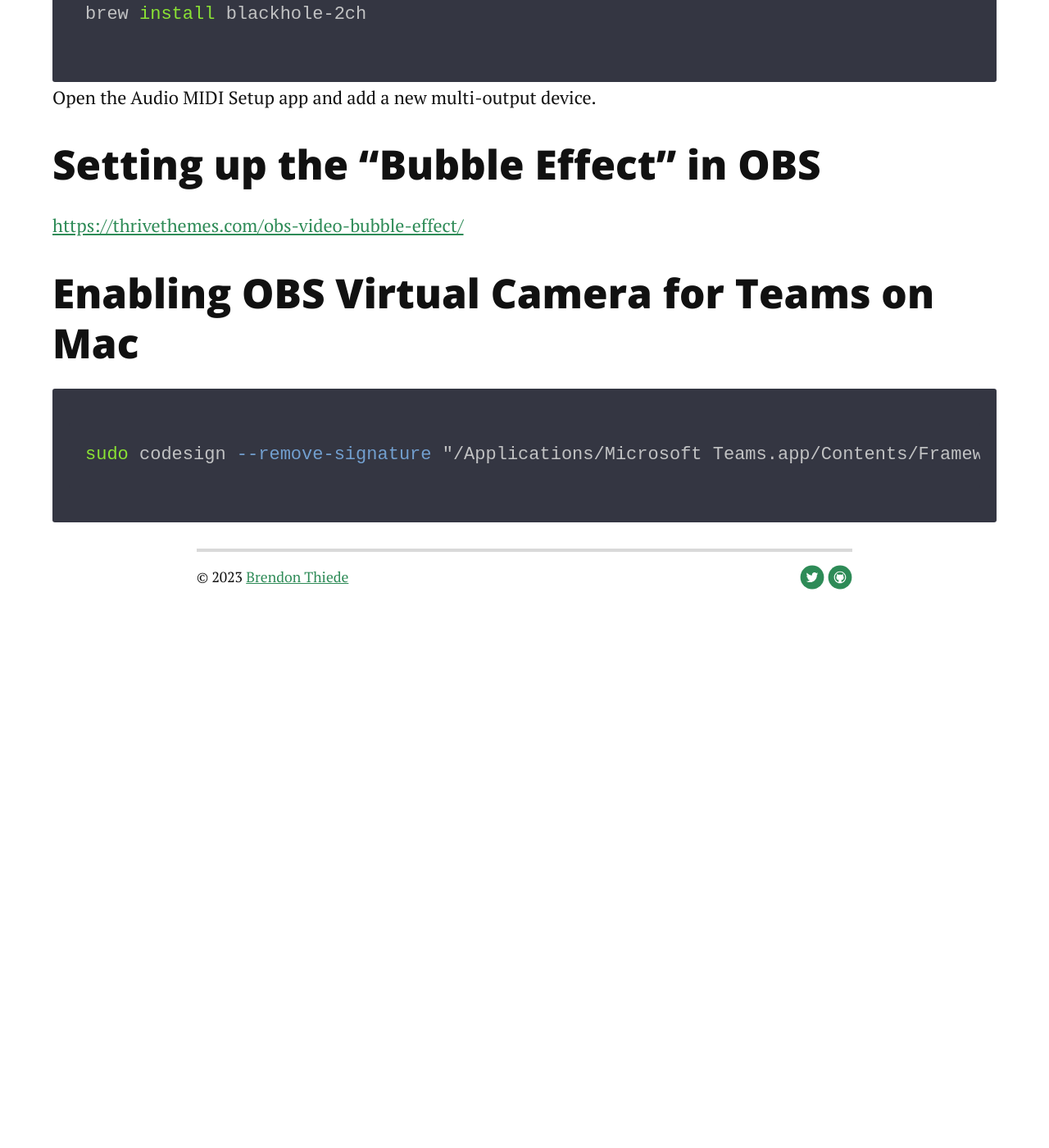
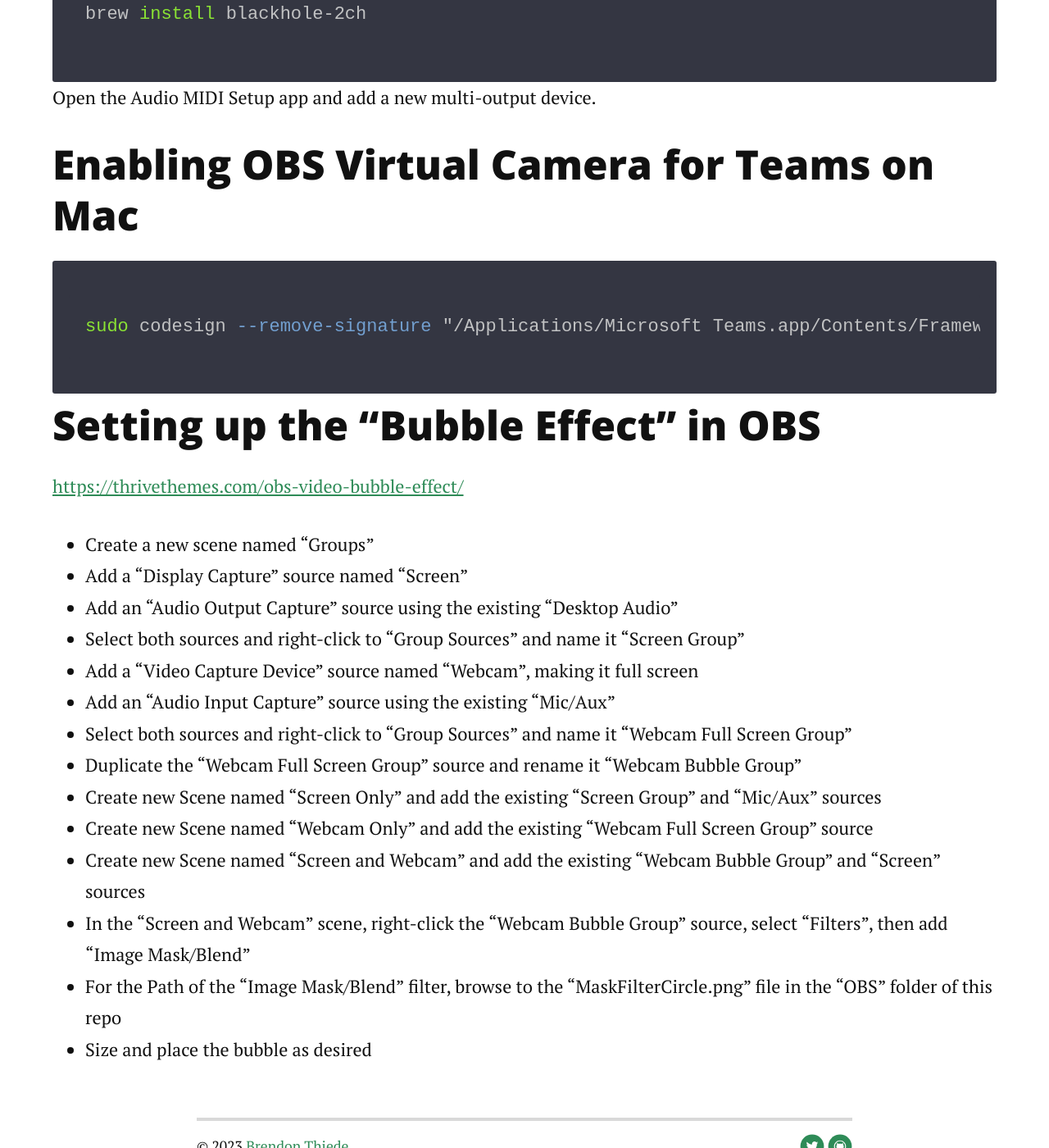
Before and after one commit to brendonthiede/brendonthiede.github.io, a Jekyll site: the page built from OBS/2021-03-16-obs.md, in a window 1280 px wide and 1400 px high, scrolled down 721 px. Shown: the whole window at 82% size. Built offline with Jekyll 4.4.1, drawn with Linux system fonts in a browser that asks for light colours; nearby versions of some CDN libraries; our own code applies the rules of GitHub Pages for plain Markdown files; before the commit the page ends 1482 px from its top, so only the background shows below that.

Commit message:
Updating OBS notes

````diff
--- a/OBS/2021-03-16-obs.md
+++ b/OBS/2021-03-16-obs.md
@@ -12,12 +12,27 @@
 
 Open the Audio MIDI Setup app and add a new multi-output device.
 
-## Setting up the "Bubble Effect" in OBS
-
-[https://thrivethemes.com/obs-video-bubble-effect/](https://thrivethemes.com/obs-video-bubble-effect/)
-
 ## Enabling OBS Virtual Camera for Teams on Mac
 
 ```bash
 sudo codesign --remove-signature "/Applications/Microsoft Teams.app/Contents/Frameworks/Microsoft Teams Helper (Renderer).app"
 ```
+
+## Setting up the "Bubble Effect" in OBS
+
+[https://thrivethemes.com/obs-video-bubble-effect/](https://thrivethemes.com/obs-video-bubble-effect/)
+
+* Create a new scene named "Groups"
+* Add a "Display Capture" source named "Screen"
+* Add an "Audio Output Capture" source using the existing "Desktop Audio"
+* Select both sources and right-click to "Group Sources" and name it "Screen Group"
+* Add a "Video Capture Device" source named "Webcam", making it full screen
+* Add an "Audio Input Capture" source using the existing "Mic/Aux"
+* Select both sources and right-click to "Group Sources" and name it "Webcam Full Screen Group"
+* Duplicate the "Webcam Full Screen Group" source and rename it "Webcam Bubble Group"
+* Create new Scene named "Screen Only" and add the existing "Screen Group" and "Mic/Aux" sources
+* Create new Scene named "Webcam Only" and add the existing "Webcam Full Screen Group" source
+* Create new Scene named "Screen and Webcam" and add the existing "Webcam Bubble Group" and "Screen" sources
+* In the "Screen and Webcam" scene, right-click the "Webcam Bubble Group" source, select "Filters", then add "Image Mask/Blend"
+* For the Path of the "Image Mask/Blend" filter, browse to the "MaskFilterCircle.png" file in the "OBS" folder of this repo
+* Size and place the bubble as desired
````
Also changed, not shown: presentations.md (+1 -0 lines), OBS/MaskFilterCircle.png (added).
